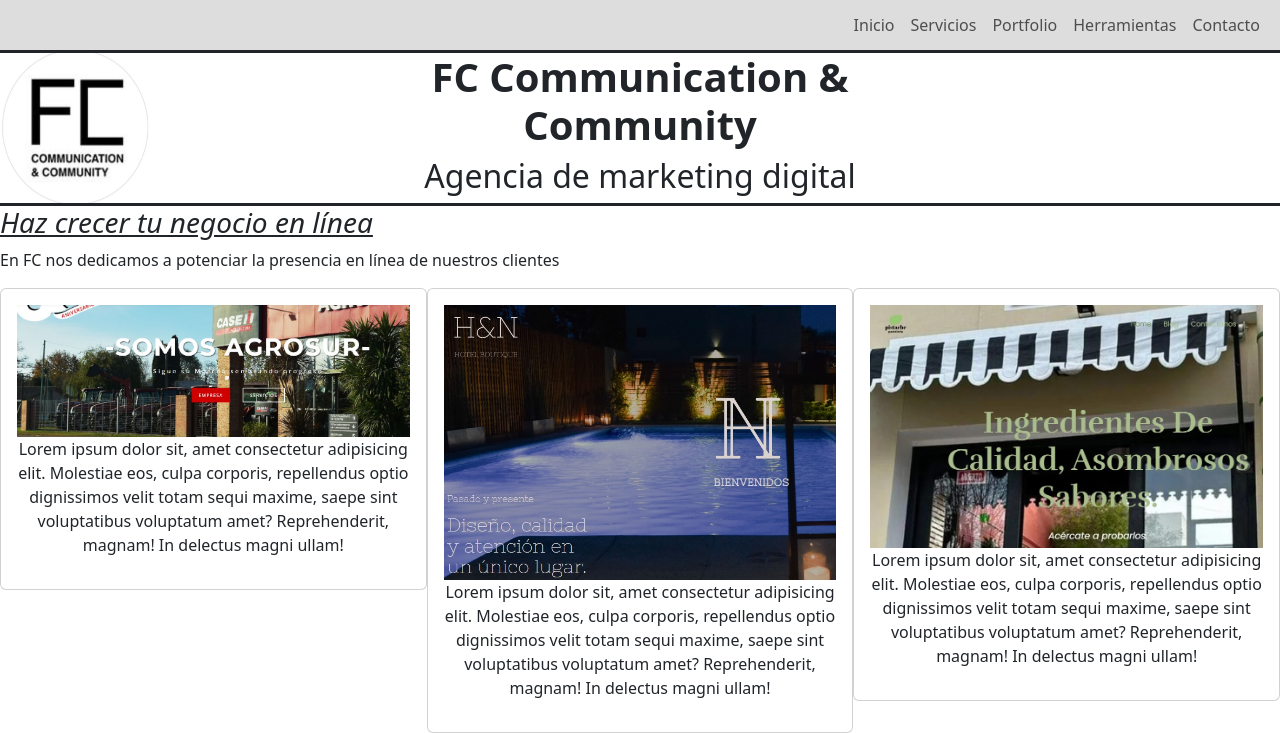
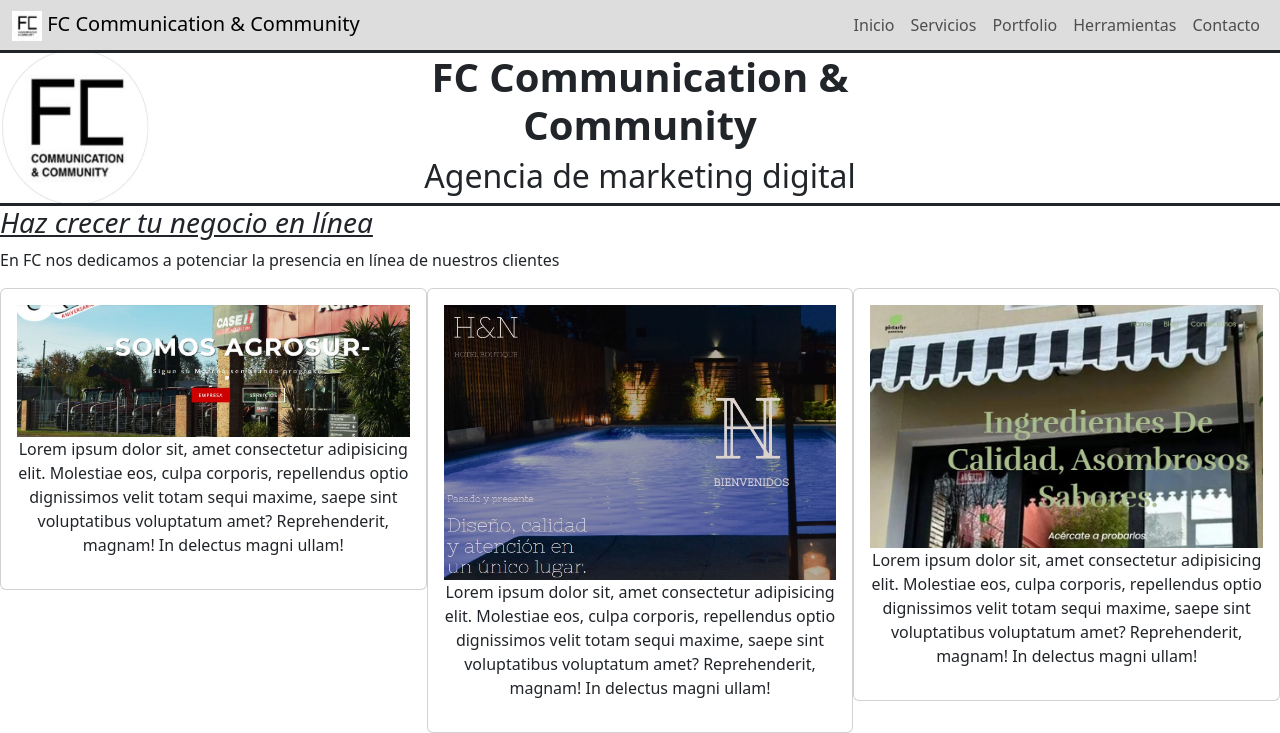
Before and after one commit to valentinasalvador/coder-project, a website: page index.html in a window 1280 px wide. Shown: the top 733 px of the page. Drawn offline with nearby package versions, Linux system fonts and the light colour scheme; files that its build step writes are made by us from their sources.

Commit message:
Branding en navbar

```diff
--- a/index.html
+++ b/index.html
@@ -12,6 +12,10 @@
 
         <nav class="navbar navbar-expand-lg fixed-top">
             <div class="container-fluid">
+                <a class="navbar-brand" href="#">
+                    <img alt="logo" src="assets/logo.jpg" width="30" height="30" class="d-inline-block">
+                    FC Communication & Community
+                </a>
                 <ul class="navbar-nav ms-auto mb-2 mb-lg-0">
                     <li class="nav-item">
                         <a class="nav-link" href="#">Inicio</a>
```
